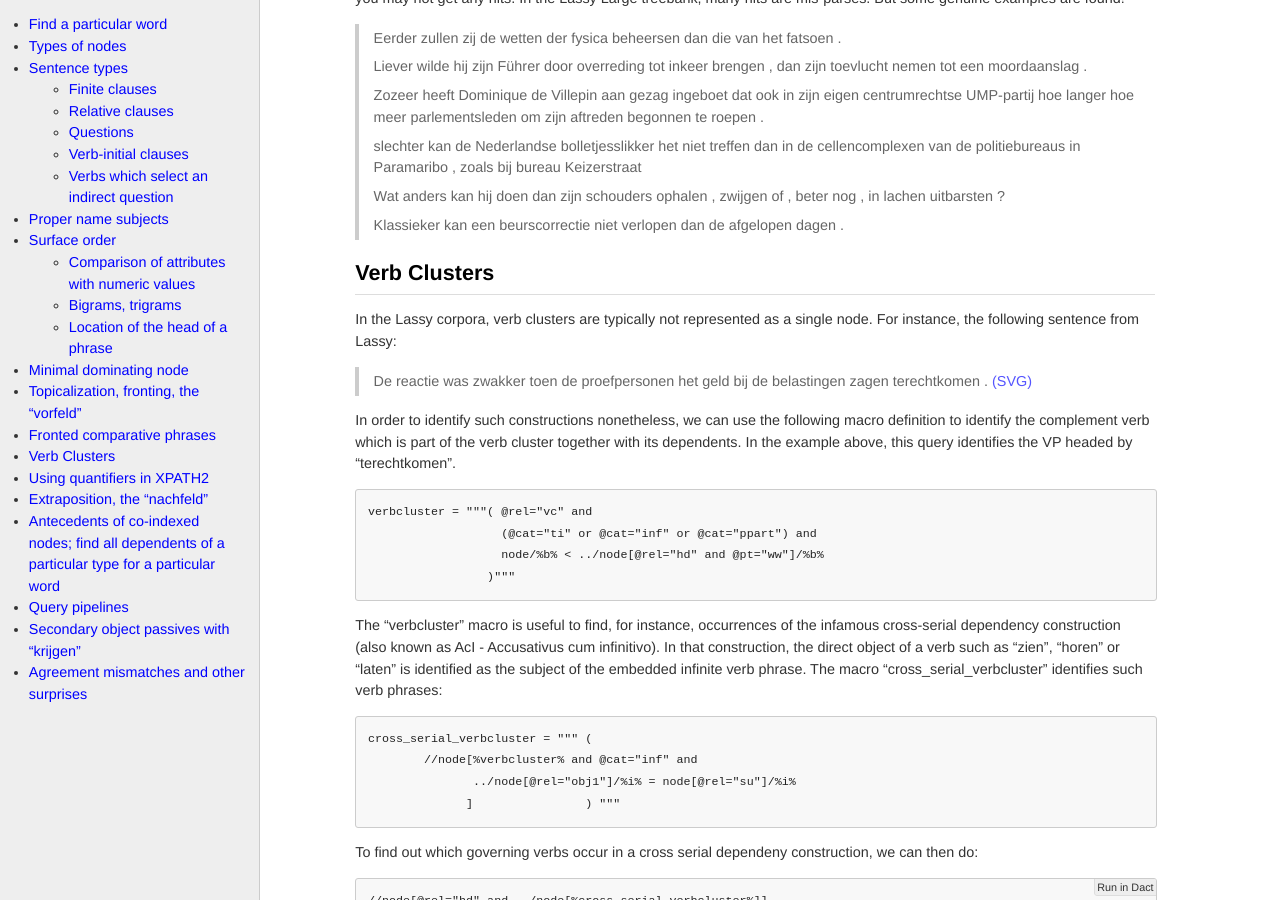
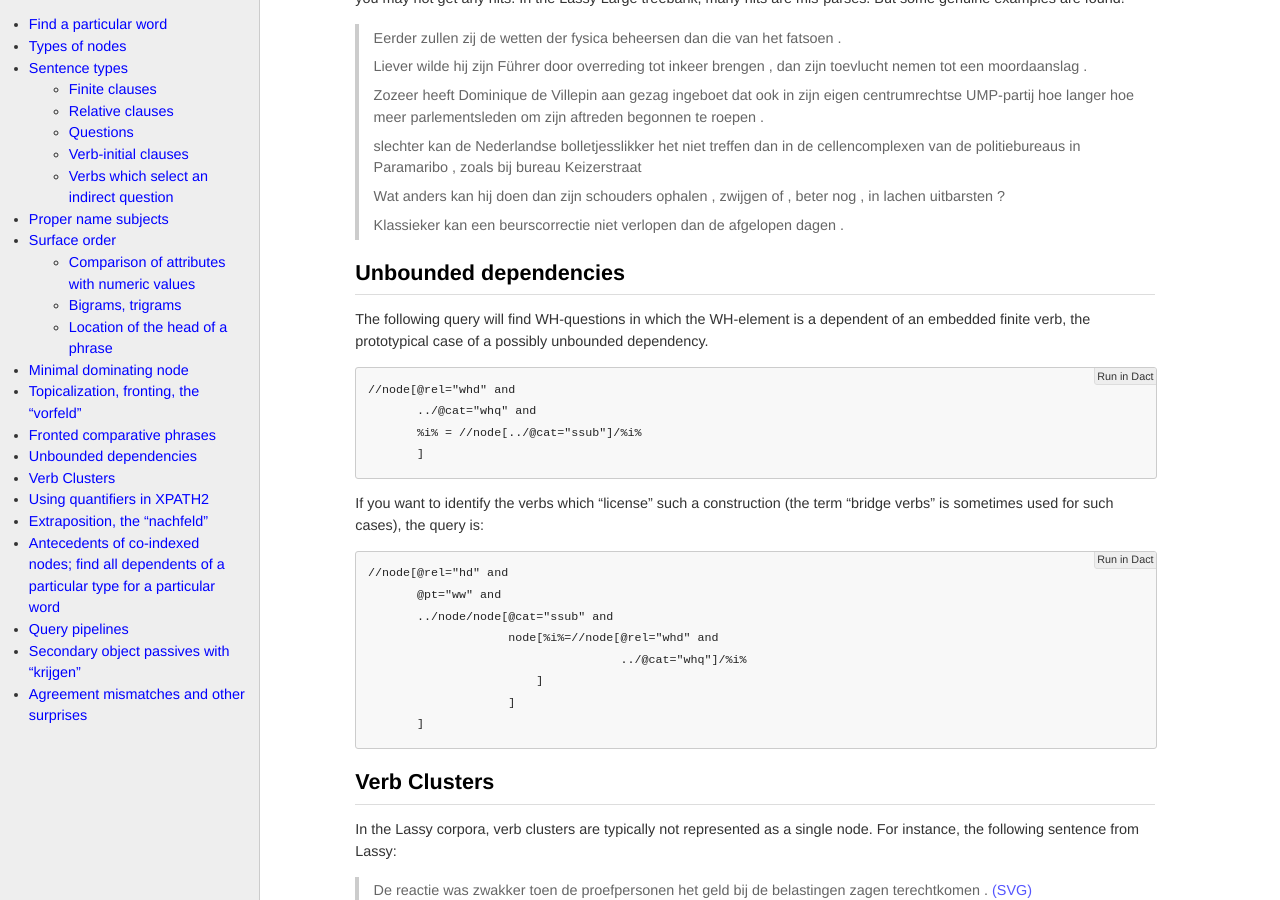
Before and after one commit to rug-compling/dact, a Jekyll site: the page built from cookbook/index.md, in a window 1280 px wide and 900 px high, scrolled down 8840 px. Built offline with Jekyll 4.4.1, drawn with Linux system fonts in a browser that asks for light colours; nearby versions of some CDN libraries.

Commit message:
Update cookbook/index.md
added unbounded dependencies

```diff
--- a/cookbook/index.md
+++ b/cookbook/index.md
@@ -429,6 +429,28 @@ are found!
 
 > Klassieker kan een beurscorrectie niet verlopen dan de afgelopen dagen .
 
+## Unbounded dependencies
+
+The following query will find WH-questions in which the WH-element is a dependent of an embedded finite verb,
+the prototypical case of a possibly unbounded dependency.
+
+    //node[@rel="whd" and
+           ../@cat="whq" and
+           %i% = //node[../@cat="ssub"]/%i%
+           ]
+
+If you want to identify the verbs which "license" such a construction (the term "bridge verbs" is sometimes
+used for such cases), the query is:
+
+    //node[@rel="hd" and
+           @pt="ww" and
+           ../node/node[@cat="ssub" and
+                        node[%i%=//node[@rel="whd" and
+                                        ../@cat="whq"]/%i%
+                            ]
+                        ]
+           ]
+
 ## Verb Clusters
 
 In the Lassy corpora, verb clusters are typically not represented as a single node. For instance, the following
```
